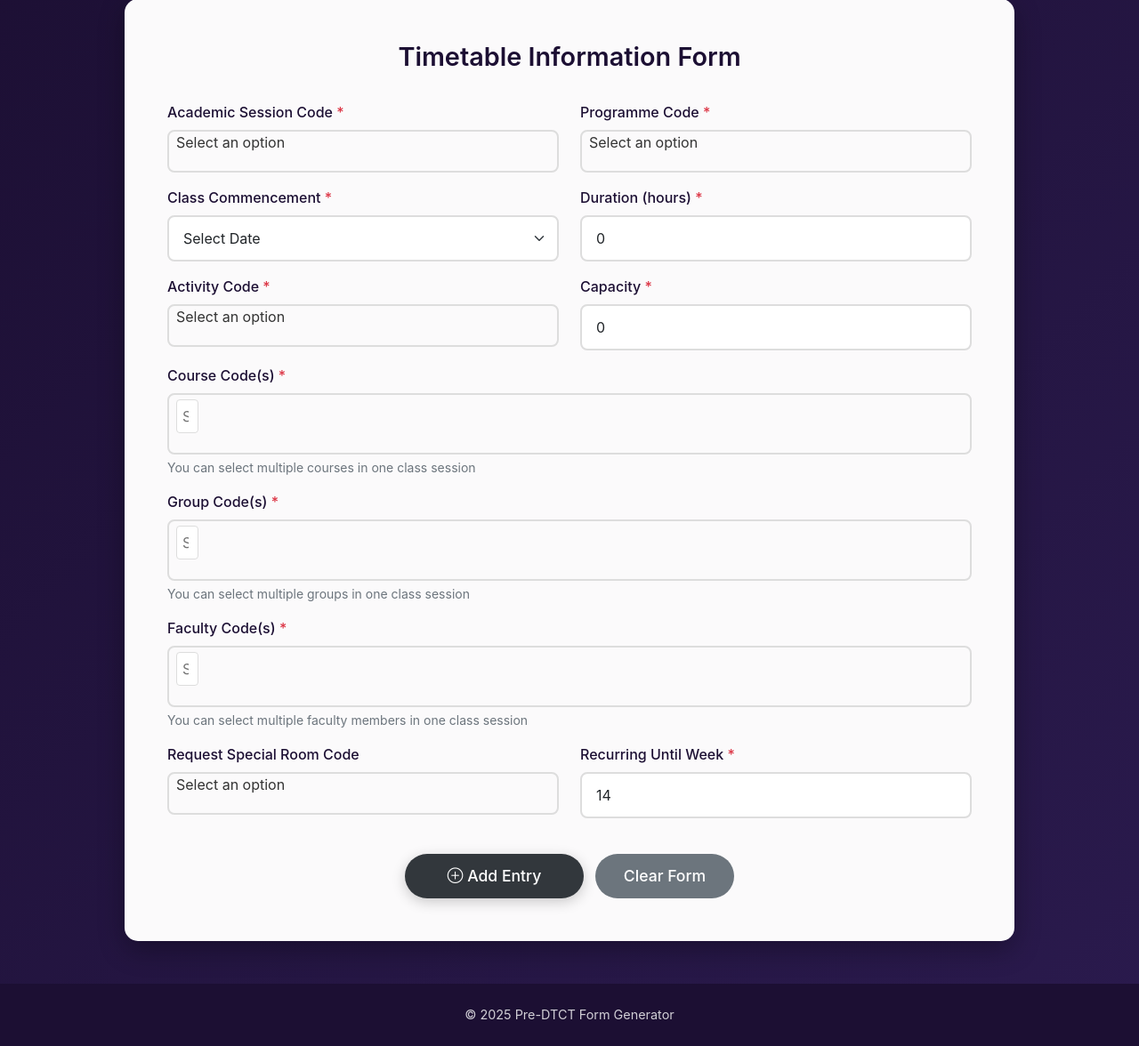
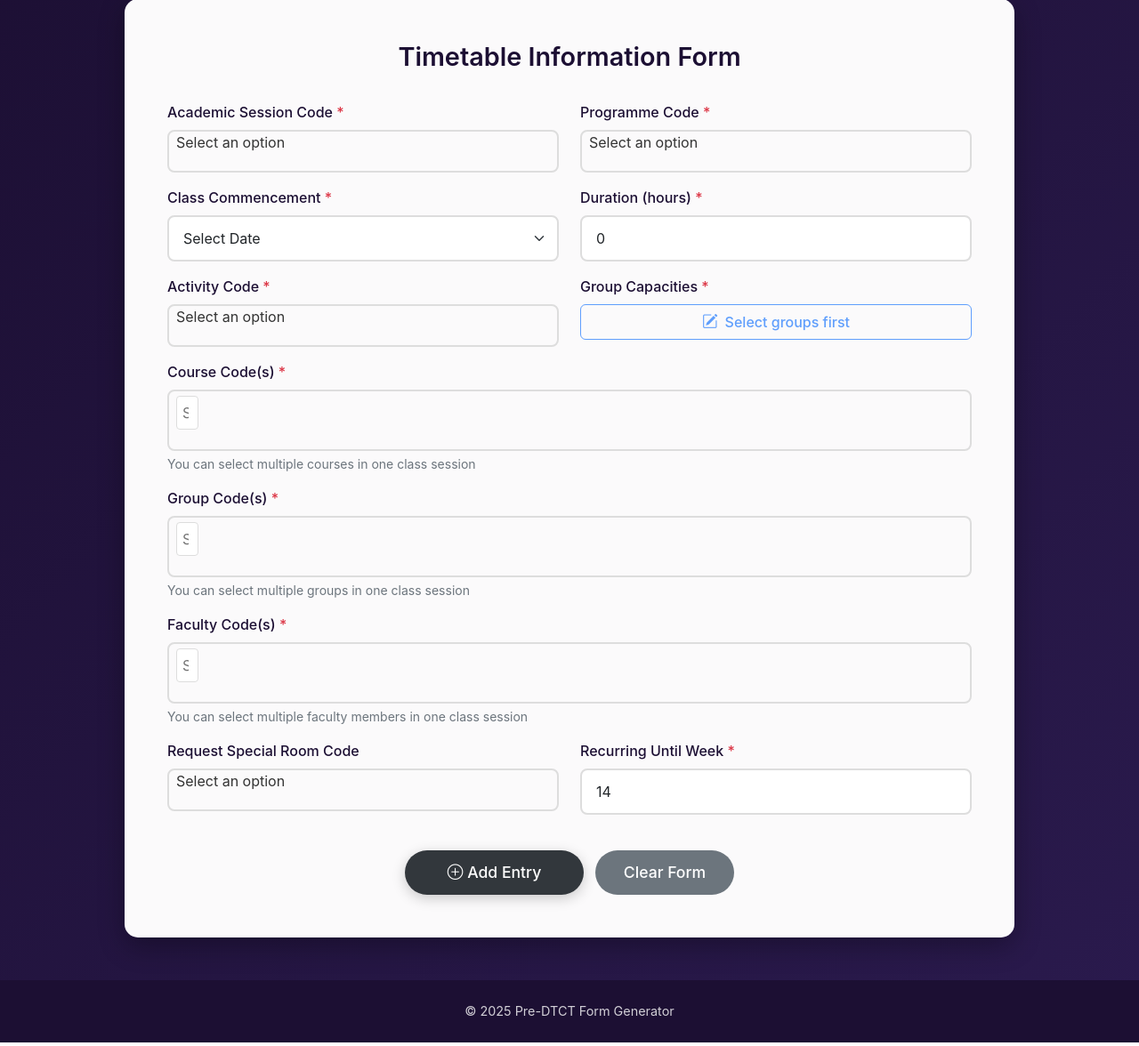
Before and after one commit to vailianvc/pre-dtct, a Flask app: page / in a window 1280 px wide. Shown: the part 179-1355 px from the top of the page at 89% size. Run offline with Flask 3, Linux system fonts and the light colour scheme; data that the repository does not hold is empty; some libraries are stand-ins or nearby versions.

Commit message:
Implement v2.0.0: Per-group capacity with modal dialogue
Major Feature: Per-Group Capacity System
- Users can now set different capacity for each group via modal dialogue
- Replaces single capacity field with group-specific capacity mapping
- Modal shows all selected groups with individual capacity inputs
- Real-time total capacity calculation and display

Frontend Changes:
- Replaced capacity input field with "Set Group Capacities" button
- Added modal dialogue for entering capacity per group
- Button states: disabled (no groups), warning (needs config), success (configured)
- Total capacity summary display with group count
- Edit/delete entry preserves group capacity mappings

Backend Changes:
- Updated form_processor.py to generate group_code_capacity and total_capacity
- Updated routes.py with group_capacities validation
- Backwards compatibility support for legacy single capacity format
- Excel columns changed: Capacity replaced with GroupCodeCapacity and TotalCapacity

Excel Output Changes:
- NEW: GroupCodeCapacity column - shows capacity for specific group in each row
- NEW: TotalCapacity column - shows sum of all group capacities
- REMOVED: Old Capacity column

Additional Improvements:
- Added anti-caching configuration for development
- Template auto-reload enabled
- No-cache headers to prevent browser caching issues

Files Modified:
- app/templates/form.html - Modal UI and button interface
- app/static/js/form.js - Modal logic, validation, state management
- app/static/css/style.css - Modal and button styling
- app/services/form_processor.py - Group-specific capacity calculation
- app/services/excel_generator.py - New Excel columns
- app/routes.py - Validation and backwards compatibility
- app/__init__.py - Anti-caching configuration
- main.py - Version indicator in console output

Co-Authored-By: Claude Sonnet 4.5 <noreply@anthropic.com>

```diff
--- a/app/routes.py
+++ b/app/routes.py
@@ -45,9 +45,15 @@ def generate_multiple_excel():
 
         # Process each entry
         for idx, entry in enumerate(entries):
+            # Support legacy single capacity field for backwards compatibility
+            if 'capacity' in entry and 'group_capacities' not in entry:
+                single_capacity = entry['capacity']
+                group_codes = entry.get('group_codes', [])
+                entry['group_capacities'] = {group: single_capacity for group in group_codes}
+
             # Validate required fields
             required_fields = ['academic_session_code', 'programme_code', 'class_commencement',
-                              'duration', 'activity_code', 'capacity', 'course_codes',
+                              'duration', 'activity_code', 'group_capacities', 'course_codes',
                               'group_codes', 'faculty_codes', 'recurring_until_week']
 
             for field in required_fields:
@@ -57,6 +63,27 @@ def generate_multiple_excel():
                             return jsonify({'error': f'Entry is missing required field: {field}'}), 400
                     else:
                         return jsonify({'error': f'Entry is missing required field: {field}'}), 400
+
+            # Validate group_capacities structure
+            group_capacities = entry.get('group_capacities', {})
+            group_codes = entry.get('group_codes', [])
+
+            if not isinstance(group_capacities, dict):
+                return jsonify({'error': 'group_capacities must be an object'}), 400
+
+            # Verify all selected groups have capacity values
+            for group_code in group_codes:
+                if group_code not in group_capacities:
+                    return jsonify({'error': f'Missing capacity for group: {group_code}'}), 400
+
+                capacity_value = group_capacities[group_code]
+                if not isinstance(capacity_value, int) or capacity_value < 0:
+                    return jsonify({'error': f'Invalid capacity value for group {group_code}'}), 400
+
+            # Verify no extra groups in capacities
+            for group_code in group_capacities.keys():
+                if group_code not in group_codes:
+                    return jsonify({'error': f'Capacity specified for unselected group: {group_code}'}), 400
 
             # Store first programme code for filename
             if programme_code is None:
--- a/app/static/css/style.css
+++ b/app/static/css/style.css
@@ -388,3 +388,140 @@ body {
     pointer-events: none;
     opacity: 0.7;
 }
+
+/* ===== Group Capacity Modal Styling ===== */
+
+/* Capacity Status Wrapper */
+.capacity-status-wrapper {
+    position: relative;
+}
+
+#setCapacityBtn {
+    text-align: center;
+    display: flex;
+    align-items: center;
+    gap: 0.5rem;
+    justify-content: center;
+    font-weight: 500;
+}
+
+#setCapacityBtn i {
+    font-size: 1.1rem;
+}
+
+#setCapacityBtn.btn-warning {
+    background-color: #ffc107;
+    border-color: #ffc107;
+    color: #000;
+}
+
+#setCapacityBtn.btn-warning:hover {
+    background-color: #ffb300;
+    border-color: #ffb300;
+}
+
+#capacityStatusDisplay .alert {
+    font-size: 0.9rem;
+    padding: 0.75rem 1rem;
+}
+
+/* Capacity Modal Styling */
+#capacityModal .modal-content {
+    border-radius: 12px;
+    border: none;
+    box-shadow: 0 10px 40px rgba(0, 0, 0, 0.3);
+}
+
+#capacityModal .modal-header {
+    background: var(--primary-color);
+    color: white;
+    border-top-left-radius: 12px;
+    border-top-right-radius: 12px;
+    padding: 1.25rem 1.5rem;
+}
+
+#capacityModal .modal-title {
+    font-weight: 600;
+    font-size: 1.25rem;
+}
+
+#capacityModal .modal-body {
+    padding: 1.5rem;
+    color: #333;
+}
+
+#capacityModal .btn-close {
+    filter: brightness(0) invert(1);
+}
+
+#capacityTable {
+    margin-bottom: 0;
+}
+
+#capacityTable thead th {
+    background-color: #f8f9fa;
+    color: var(--primary-color);
+    font-weight: 600;
+    border-bottom: 2px solid #dee2e6;
+}
+
+#capacityTable tbody td {
+    vertical-align: middle;
+}
+
+#capacityTable tfoot td {
+    font-size: 1.1rem;
+    padding: 1rem;
+    background-color: #f8f9fa;
+    border-top: 2px solid var(--primary-color);
+}
+
+.capacity-input {
+    border: 2px solid #ddd;
+    border-radius: 6px;
+    padding: 0.5rem 0.75rem;
+    font-size: 1rem;
+    transition: all 0.3s ease;
+}
+
+.capacity-input:focus {
+    border-color: var(--secondary-color);
+    box-shadow: 0 0 0 0.2rem rgba(6, 147, 227, 0.25);
+    outline: none;
+}
+
+.capacity-input.is-invalid {
+    border-color: #dc3545;
+}
+
+.capacity-input.is-invalid:focus {
+    box-shadow: 0 0 0 0.2rem rgba(220, 53, 69, 0.25);
+}
+
+/* Capacity Summary Tooltip */
+.capacity-summary {
+    cursor: help;
+    border-bottom: 1px dotted #6c757d;
+}
+
+/* Modal Scrollable Content */
+.modal-dialog-scrollable .modal-body {
+    max-height: 60vh;
+    overflow-y: auto;
+}
+
+/* Responsive adjustments */
+@media (max-width: 768px) {
+    #capacityModal .modal-dialog {
+        margin: 0.5rem;
+    }
+
+    #capacityTable {
+        font-size: 0.875rem;
+    }
+
+    .capacity-input {
+        font-size: 0.875rem;
+        padding: 0.4rem 0.6rem;
+    }
+}
--- a/app/static/js/form.js
+++ b/app/static/js/form.js
@@ -1,6 +1,10 @@
 // Global array to store entries
 let entries = [];
 let entryCounter = 1;
+
+// Global state for group capacities
+let groupCapacities = {}; // { "GROUP001": 30, "GROUP002": 45, ... }
+let capacitiesConfigured = false; // Tracks whether capacities have been set
 
 $(document).ready(function() {
     // Initialize Select2 for all dropdowns
@@ -20,6 +24,18 @@ $(document).ready(function() {
 
     // Handle Generate All button
     $('#generateAllBtn').on('click', handleGenerateAll);
+
+    // Handle group selection changes
+    $('#group_codes').on('change', handleGroupSelectionChange);
+
+    // Handle capacity button click
+    $('#setCapacityBtn').on('click', openCapacityModal);
+
+    // Handle save capacities
+    $('#saveCapacitiesBtn').on('click', saveGroupCapacities);
+
+    // Real-time total calculation in modal
+    $(document).on('input', '.capacity-input', updateModalTotal);
 });
 
 function initializeSelect2() {
@@ -174,7 +190,7 @@ function collectFormData() {
         duration: parseInt($('#duration').val()),
         activity_code: $('#activity_code').val(),
         activity_text: $('#activity_code option:selected').text(),
-        capacity: parseInt($('#capacity').val()),
+        group_capacities: { ...groupCapacities }, // Clone the object
         course_codes: $('#course_codes').val(),
         course_texts: $('#course_codes option:selected').map((i, el) => $(el).text()).get(),
         group_codes: $('#group_codes').val(),
@@ -202,7 +218,7 @@ function updateEntriesTable() {
                 <td><small>${entry.class_commencement}</small></td>
                 <td>${entry.duration}h</td>
                 <td><small>${entry.activity_code}</small></td>
-                <td>${entry.capacity}</td>
+                <td>${calculateTotalCapacity(entry.group_capacities)}</td>
                 <td>${formatArrayBadges(entry.course_codes)}</td>
                 <td>${formatArrayBadges(entry.group_codes)}</td>
                 <td>${formatArrayBadges(entry.faculty_codes)}</td>
@@ -235,12 +251,20 @@ function editEntry(index) {
     $('#class_commencement').val(entry.class_commencement).trigger('change');
     $('#duration').val(entry.duration);
     $('#activity_code').val(entry.activity_code).trigger('change');
-    $('#capacity').val(entry.capacity);
     $('#course_codes').val(entry.course_codes).trigger('change');
     $('#group_codes').val(entry.group_codes).trigger('change');
     $('#faculty_codes').val(entry.faculty_codes).trigger('change');
     $('#request_special_room_code').val(entry.request_special_room_code).trigger('change');
     $('#recurring_until_week').val(entry.recurring_until_week);
+
+    // Restore group capacities
+    groupCapacities = { ...entry.group_capacities };
+    capacitiesConfigured = true;
+
+    // Trigger group change to update UI (after groups are set)
+    setTimeout(() => {
+        handleGroupSelectionChange();
+    }, 100);
 
     // Remove the entry from list
     entries.splice(index, 1);
@@ -274,8 +298,13 @@ function clearForm() {
     $('.select2-single').val(null).trigger('change');
     $('.select2-multiple').val(null).trigger('change');
     $('#duration').val(0);
-    $('#capacity').val(0);
     $('#recurring_until_week').val(14);
+
+    // Clear capacity data
+    groupCapacities = {};
+    capacitiesConfigured = false;
+    $('#setCapacityBtn').prop('disabled', true).html('<i class="bi bi-pencil-square"></i> Select groups first');
+    $('#capacityStatusDisplay').addClass('d-none');
 }
 
 function handleGenerateAll() {
@@ -320,7 +349,182 @@ function handleGenerateAll() {
     });
 }
 
+// ===== Group Capacity Handler Functions =====
+
+function handleGroupSelectionChange() {
+    const selectedGroups = $('#group_codes').val() || [];
+    const setCapacityBtn = $('#setCapacityBtn');
+
+    if (selectedGroups.length === 0) {
+        // No groups selected
+        setCapacityBtn.prop('disabled', true);
+        setCapacityBtn.html('<i class="bi bi-pencil-square"></i> Select groups first');
+        setCapacityBtn.removeClass('btn-warning').addClass('btn-outline-primary');
+        $('#capacityStatusDisplay').addClass('d-none');
+        capacitiesConfigured = false;
+        groupCapacities = {};
+    } else {
+        // Groups selected
+        setCapacityBtn.prop('disabled', false);
+
+        // Check if selection changed after capacities were set
+        const currentGroupSet = new Set(selectedGroups);
+        const configuredGroupSet = new Set(Object.keys(groupCapacities));
+
+        const groupsMatch = currentGroupSet.size === configuredGroupSet.size &&
+                           [...currentGroupSet].every(g => configuredGroupSet.has(g));
+
+        if (!capacitiesConfigured || !groupsMatch) {
+            // Groups changed or not yet configured
+            setCapacityBtn.html('<i class="bi bi-exclamation-triangle"></i> Set Group Capacities');
+            setCapacityBtn.removeClass('btn-outline-primary').addClass('btn-warning');
+            capacitiesConfigured = false;
+
+            // Preserve existing capacity values for groups still selected
+            const newCapacities = {};
+            selectedGroups.forEach(group => {
+                newCapacities[group] = groupCapacities[group] || 0;
+            });
+            groupCapacities = newCapacities;
+
+            $('#capacityStatusDisplay').addClass('d-none');
+        } else {
+            // Capacities already configured for current selection
+            setCapacityBtn.html('<i class="bi bi-check-circle"></i> Edit Group Capacities');
+            setCapacityBtn.removeClass('btn-warning').addClass('btn-outline-primary');
+            updateCapacityStatusDisplay();
+        }
+    }
+}
+
+function openCapacityModal() {
+    const selectedGroups = $('#group_codes').val() || [];
+    const tableBody = $('#capacityTableBody');
+    tableBody.empty();
+
+    // Get display text for each group
+    const groupTexts = {};
+    $('#group_codes option:selected').each(function() {
+        const code = $(this).val();
+        groupTexts[code] = $(this).text();
+    });
+
+    // Populate table rows
+    selectedGroups.forEach((groupCode, index) => {
+        const capacity = groupCapacities[groupCode] || 0;
+        const row = `
+            <tr>
+                <td>
+                    <strong>${groupCode}</strong>
+                    <br>
+                    <small class="text-muted">${groupTexts[groupCode]}</small>
+                </td>
+                <td>
+                    <input type="number"
+                           class="form-control capacity-input"
+                           data-group-code="${groupCode}"
+                           value="${capacity}"
+                           min="0"
+                           required
+                           placeholder="Enter capacity">
+                </td>
+            </tr>
+        `;
+        tableBody.append(row);
+    });
+
+    updateModalTotal();
+
+    // Show modal
+    const modal = new bootstrap.Modal(document.getElementById('capacityModal'));
+    modal.show();
+}
+
+function updateModalTotal() {
+    let total = 0;
+    $('.capacity-input').each(function() {
+        const value = parseInt($(this).val()) || 0;
+        total += value;
+    });
+    $('#modalTotalCapacity').text(total);
+}
+
+function saveGroupCapacities() {
+    // Validate all fields are filled with valid numbers
+    let isValid = true;
+    const newCapacities = {};
+
+    $('.capacity-input').each(function() {
+        const input = $(this);
+        const groupCode = input.data('group-code');
+        const value = parseInt(input.val());
+
+        if (isNaN(value) || value < 0) {
+            isValid = false;
+            input.addClass('is-invalid');
+        } else {
+            input.removeClass('is-invalid');
+            newCapacities[groupCode] = value;
+        }
+    });
+
+    if (!isValid) {
+        showError('Please enter valid capacity values (0 or greater) for all groups.');
+        return;
+    }
+
+    // Save to global state
+    groupCapacities = newCapacities;
+    capacitiesConfigured = true;
+
+    // Update button and display
+    $('#setCapacityBtn').html('<i class="bi bi-check-circle"></i> Edit Group Capacities');
+    $('#setCapacityBtn').removeClass('btn-warning').addClass('btn-outline-primary');
+    updateCapacityStatusDisplay();
+
+    // Close modal
+    bootstrap.Modal.getInstance(document.getElementById('capacityModal')).hide();
+
+    // Show brief success message
+    showSuccess('Group capacities saved successfully!');
+    setTimeout(() => {
+        $('#resultMessage').addClass('d-none');
+    }, 2000);
+}
+
+function updateCapacityStatusDisplay() {
+    const total = Object.values(groupCapacities).reduce((sum, cap) => sum + cap, 0);
+    const groupCount = Object.keys(groupCapacities).length;
+
+    $('#totalCapacityDisplay').text(total);
+    $('#groupCountDisplay').text(groupCount);
+    $('#capacityStatusDisplay').removeClass('d-none');
+}
+
+function calculateTotalCapacity(groupCapacities) {
+    if (!groupCapacities) return 0;
+    return Object.values(groupCapacities).reduce((sum, cap) => sum + cap, 0);
+}
+
 function validateForm() {
+    // Check if group capacities are configured
+    if (!capacitiesConfigured || Object.keys(groupCapacities).length === 0) {
+        showError('Please set capacities for all selected groups.');
+        $('#setCapacityBtn').focus();
+        return false;
+    }
+
+    // Verify capacities match current group selection
+    const selectedGroups = $('#group_codes').val() || [];
+    const groupsMatch = selectedGroups.length === Object.keys(groupCapacities).length &&
+                       selectedGroups.every(g => groupCapacities.hasOwnProperty(g));
+
+    if (!groupsMatch) {
+        showError('Group selection has changed. Please update group capacities.');
+        $('#setCapacityBtn').focus();
+        return false;
+    }
+
     // Check required fields
     const requiredFields = [
         { id: 'academic_session_code', name: 'Academic Session Code' },
@@ -328,7 +532,6 @@ function validateForm() {
         { id: 'class_commencement', name: 'Class Commencement' },
         { id: 'duration', name: 'Duration' },
         { id: 'activity_code', name: 'Activity Code' },
-        { id: 'capacity', name: 'Capacity' },
         { id: 'recurring_until_week', name: 'Recurring Until Week' }
     ];
 
@@ -359,18 +562,11 @@ function validateForm() {
 
     // Validate integer fields
     const duration = parseInt($('#duration').val());
-    const capacity = parseInt($('#capacity').val());
     const recurringWeek = parseInt($('#recurring_until_week').val());
 
     if (duration < 0) {
         showError('Duration must be 0 or greater.');
         $('#duration').focus();
-        return false;
-    }
-
-    if (capacity < 0) {
-        showError('Capacity must be 0 or greater.');
-        $('#capacity').focus();
         return false;
     }
 
--- a/app/templates/form.html
+++ b/app/templates/form.html
@@ -48,10 +48,21 @@
                 </select>
             </div>
 
-            <!-- Capacity -->
+            <!-- Group Capacities -->
             <div class="col-md-6 mb-3">
-                <label for="capacity" class="form-label">Capacity <span class="text-danger">*</span></label>
-                <input type="number" class="form-control" id="capacity" name="capacity" value="0" min="0" required>
+                <label for="capacity_status" class="form-label">Group Capacities <span class="text-danger">*</span></label>
+                <div class="capacity-status-wrapper">
+                    <button type="button" class="btn btn-outline-primary w-100" id="setCapacityBtn" disabled>
+                        <i class="bi bi-pencil-square"></i>
+                        <span id="capacityBtnText">Select groups first</span>
+                    </button>
+                    <div id="capacityStatusDisplay" class="mt-2 d-none">
+                        <div class="alert alert-info mb-0">
+                            <strong>Total Capacity:</strong> <span id="totalCapacityDisplay">0</span>
+                            <span class="ms-3 text-muted">(<span id="groupCountDisplay">0</span> groups)</span>
+                        </div>
+                    </div>
+                </div>
             </div>
         </div>
 
@@ -164,5 +175,43 @@
             <p id="errorText"></p>
         </div>
     </div>
+
+<!-- Group Capacity Modal -->
+<div class="modal fade" id="capacityModal" tabindex="-1" aria-labelledby="capacityModalLabel" aria-hidden="true">
+    <div class="modal-dialog modal-lg modal-dialog-scrollable">
+        <div class="modal-content">
+            <div class="modal-header">
+                <h5 class="modal-title" id="capacityModalLabel">Set Group Capacities</h5>
+                <button type="button" class="btn-close" data-bs-dismiss="modal" aria-label="Close"></button>
+            </div>
+            <div class="modal-body">
+                <p class="text-muted">Enter the capacity for each selected group. All fields are required.</p>
+                <div class="table-responsive">
+                    <table class="table table-bordered" id="capacityTable">
+                        <thead class="table-light">
+                            <tr>
+                                <th width="60%">Group Code</th>
+                                <th width="40%">Capacity <span class="text-danger">*</span></th>
+                            </tr>
+                        </thead>
+                        <tbody id="capacityTableBody">
+                            <!-- Rows populated dynamically -->
+                        </tbody>
+                        <tfoot class="table-light">
+                            <tr>
+                                <td class="text-end"><strong>Total Capacity:</strong></td>
+                                <td><strong id="modalTotalCapacity">0</strong></td>
+                            </tr>
+                        </tfoot>
+                    </table>
+                </div>
+            </div>
+            <div class="modal-footer">
+                <button type="button" class="btn btn-secondary" data-bs-dismiss="modal">Cancel</button>
+                <button type="button" class="btn btn-primary" id="saveCapacitiesBtn">Save Capacities</button>
+            </div>
+        </div>
+    </div>
+</div>
 </div>
 {% endblock %}
--- a/main.py
+++ b/main.py
@@ -15,7 +15,7 @@ if __name__ == '__main__':
     threading.Thread(target=open_browser, daemon=True).start()
 
     # Run Flask app
-    print("Starting Pre-DTCT Form Application...")
+    print("Starting Pre-DTCT Form Application v2...")
     print("Browser will open automatically at http://127.0.0.1:5000")
     print("Press Ctrl+C to stop the application")
 
```
Also changed, not shown: app/__init__.py (+12 -0 lines), app/services/excel_generator.py (+8 -6 lines), app/services/form_processor.py (+10 -1 lines).
